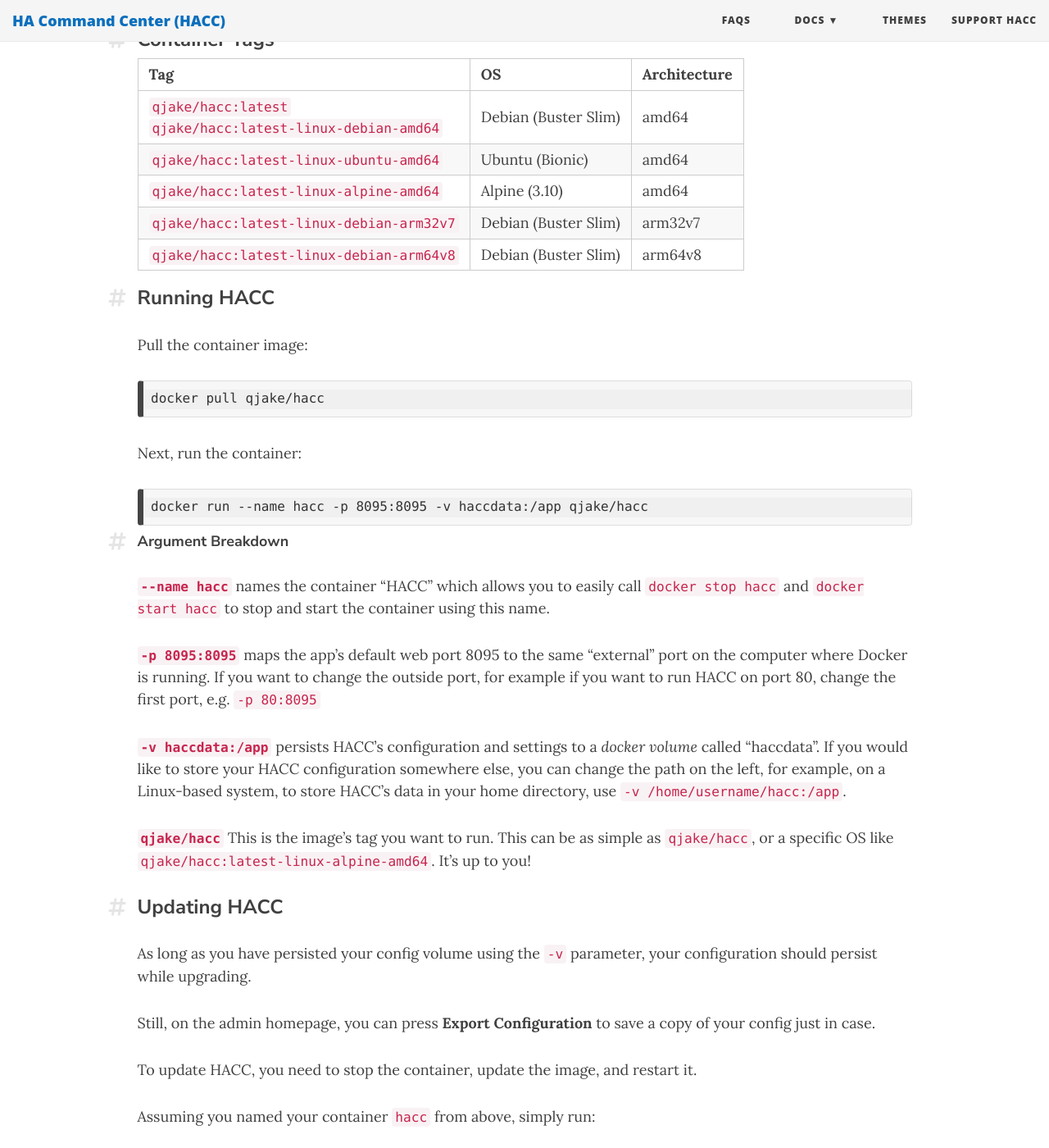
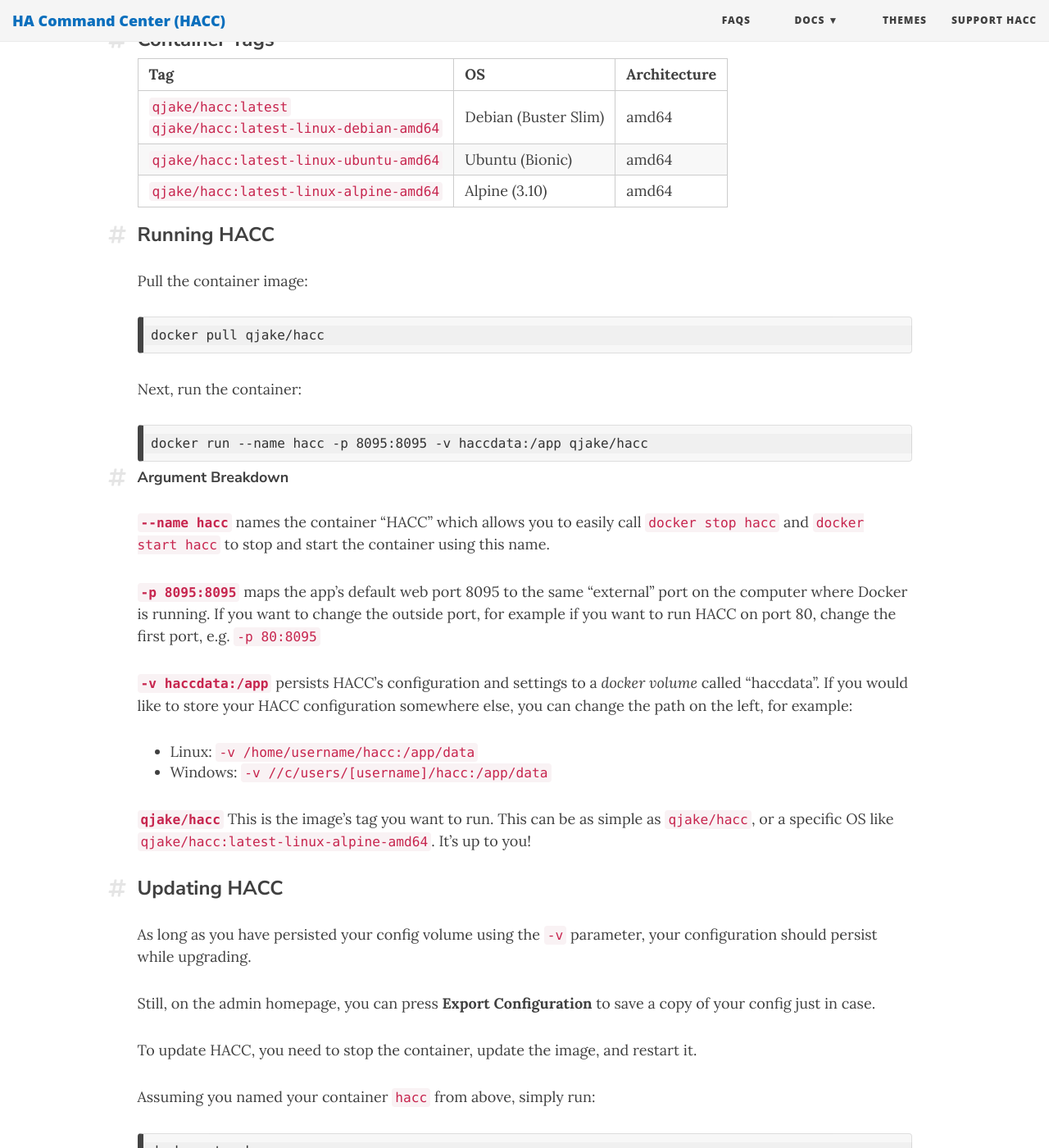
Before and after one commit to qJake/hacc.dev, a Jekyll site: the page built from install.md, in a window 1280 px wide and 1400 px high, scrolled down 1124 px. Shown: the whole window at 82% size. Built offline with Jekyll 4.4.1, drawn with Linux system fonts in a browser that asks for light colours; nearby versions of some CDN libraries.

Commit message:
Fix install note

```diff
--- a/install.md
+++ b/install.md
@@ -27,8 +27,6 @@
 | `qjake/hacc:latest`<br />`qjake/hacc:latest-linux-debian-amd64` | Debian (Buster Slim) | amd64         |
 | `qjake/hacc:latest-linux-ubuntu-amd64`                          | Ubuntu (Bionic)      | amd64         |
 | `qjake/hacc:latest-linux-alpine-amd64`                          | Alpine (3.10)        | amd64         |
-| `qjake/hacc:latest-linux-debian-arm32v7`                        | Debian (Buster Slim) | arm32v7       |
-| `qjake/hacc:latest-linux-debian-arm64v8`                        | Debian (Buster Slim) | arm64v8       |
 
 ### Running HACC
 
@@ -46,7 +44,10 @@
 
 **`-p 8095:8095`** maps the app's default web port 8095 to the same "external" port on the computer where Docker is running. If you want to change the outside port, for example if you want to run HACC on port 80, change the first port, e.g. `-p 80:8095`
 
-**`-v haccdata:/app`** persists HACC's configuration and settings to a *docker volume* called "haccdata". If you would like to store your HACC configuration somewhere else, you can change the path on the left, for example, on a Linux-based system, to store HACC's data in your home directory, use `-v /home/username/hacc:/app`.
+**`-v haccdata:/app`** persists HACC's configuration and settings to a *docker volume* called "haccdata". If you would like to store your HACC configuration somewhere else, you can change the path on the left, for example:
+
+* Linux: `-v /home/username/hacc:/app/data`
+* Windows: `-v //c/users/[username]/hacc:/app/data`
 
 **`qjake/hacc`** This is the image's tag you want to run. This can be as simple as `qjake/hacc`, or a specific OS like `qjake/hacc:latest-linux-alpine-amd64`. It's up to you!
 
```
